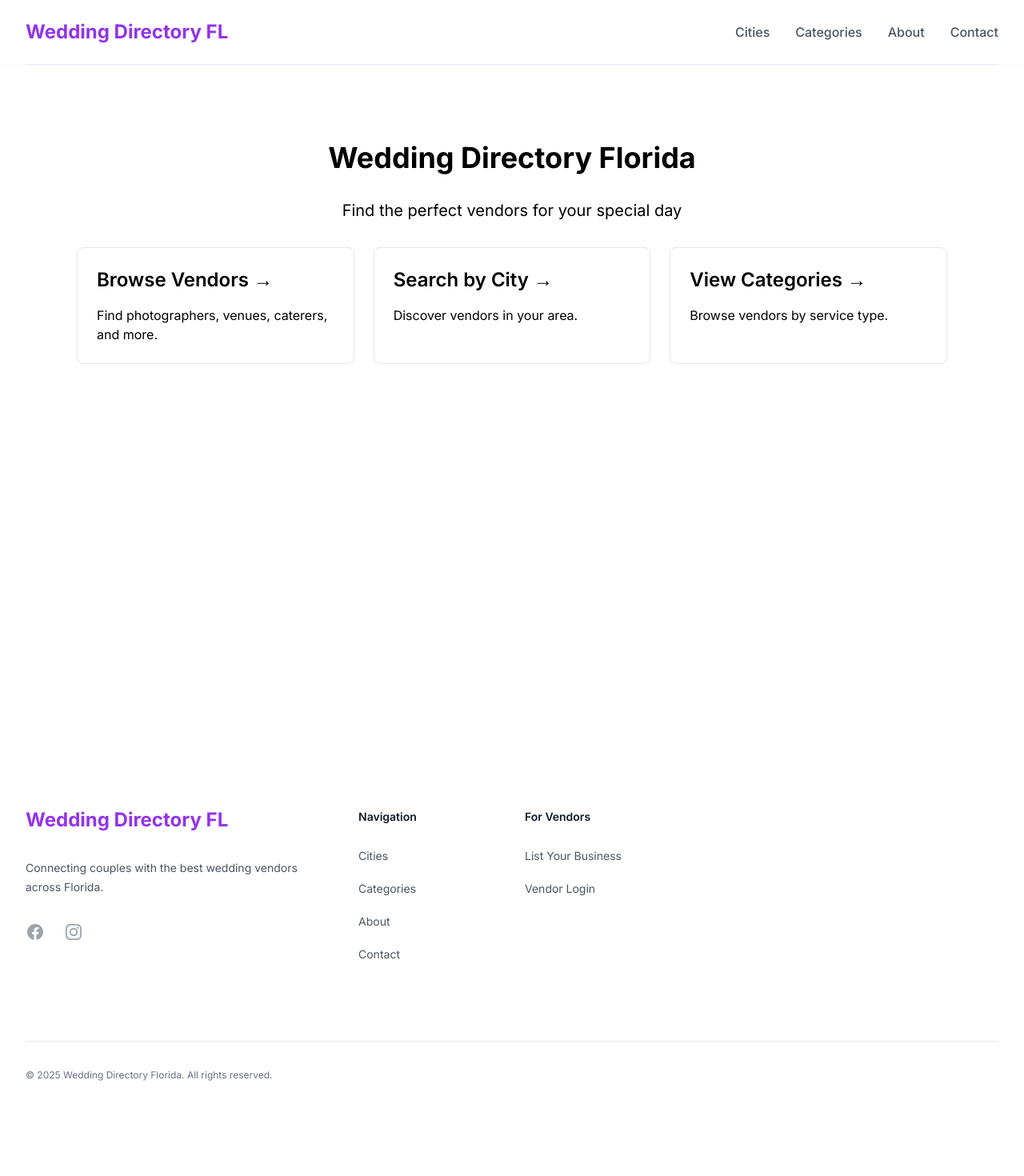
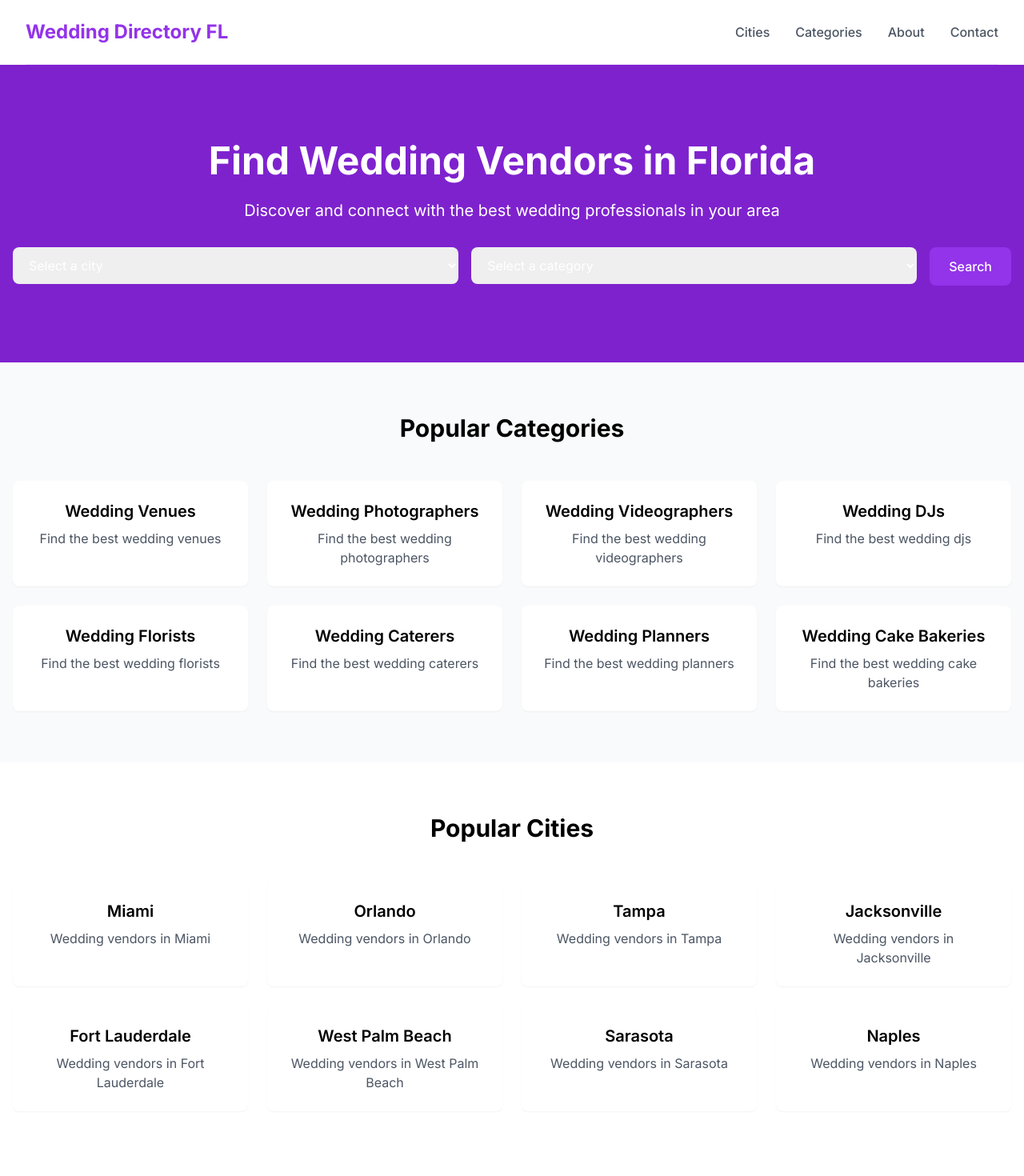
Before and after one commit to natoon16/direct1, a Next.js app: page / in a window 1280 px wide. Shown: the top 1470 px of the page at 80% size. Before the commit the page ends 1386 px from the top, so only its background shows below. Built offline with nearby package versions, Linux system fonts and the light colour scheme.

Commit message:
Restore home page with SearchBox and fix category/city pages

```diff
--- a/app/category/[category]/page.tsx
+++ b/app/category/[category]/page.tsx
@@ -1,6 +1,7 @@
 import { categories } from '../../data/keywords';
 import VendorCard from '../../components/VendorCard';
 import { Place } from '../../lib/places';
+import { notFound } from 'next/navigation';
 
 export async function generateStaticParams() {
   return categories.map((category) => ({
@@ -14,7 +15,7 @@ export default function CategoryPage({ params }: { params: { category: string }
   );
 
   if (!category) {
-    return <div>Category not found</div>;
+    notFound();
   }
 
   // Create a sample place that matches the Place interface
@@ -24,7 +25,7 @@ export default function CategoryPage({ params }: { params: { category: string }
     formatted_address: "Orlando, FL",
     geometry: {
       location: {
-        lat: 28.5383,
+        lat: 28.5383,  // Orlando's coordinates as default
         lng: -81.3792
       }
     },
@@ -43,7 +44,6 @@ export default function CategoryPage({ params }: { params: { category: string }
       </p>
 
       <div className="grid gap-6 md:grid-cols-2 lg:grid-cols-3">
-        {/* Sample vendor card */}
         <VendorCard vendor={sampleVendor} />
       </div>
     </div>
--- a/app/city/[city]/page.tsx
+++ b/app/city/[city]/page.tsx
@@ -1,6 +1,7 @@
 import { cities } from '../../data/cities';
 import VendorCard from '../../components/VendorCard';
 import { Place } from '../../lib/places';
+import { notFound } from 'next/navigation';
 
 export async function generateStaticParams() {
   return cities.map((city) => ({
@@ -14,7 +15,7 @@ export default function CityPage({ params }: { params: { city: string } }) {
   );
 
   if (!city) {
-    return <div>City not found</div>;
+    notFound();
   }
 
   // Create a sample place that matches the Place interface
@@ -43,10 +44,7 @@ export default function CityPage({ params }: { params: { city: string } }) {
       </p>
 
       <div className="grid gap-6 md:grid-cols-2 lg:grid-cols-3">
-        {/* Placeholder for vendor cards - will be replaced with actual data */}
-        <VendorCard
-          vendor={sampleVendor}
-        />
+        <VendorCard vendor={sampleVendor} />
       </div>
     </div>
   );
--- a/app/page.tsx
+++ b/app/page.tsx
@@ -1,33 +1,61 @@
-import Image from 'next/image'
-import Link from 'next/link'
+import Link from 'next/link';
+import SearchBox from './components/SearchBox';
+import { cities } from './data/cities';
+import { categories } from './data/keywords';
 
 export default function Home() {
   return (
-    <main className="flex min-h-screen flex-col items-center p-24">
-      <h1 className="text-4xl font-bold text-center mb-8">
-        Wedding Directory Florida
-      </h1>
+    <main className="min-h-screen">
+      {/* Hero Section */}
+      <div className="relative bg-purple-700 text-white py-24">
+        <div className="container mx-auto px-4">
+          <h1 className="text-4xl md:text-5xl font-bold text-center mb-6">
+            Find Wedding Vendors in Florida
+          </h1>
+          <p className="text-xl text-center mb-8">
+            Discover and connect with the best wedding professionals in your area
+          </p>
+          <SearchBox />
+        </div>
+      </div>
 
-      <p className="text-xl text-center mb-8">
-        Find the perfect vendors for your special day
-      </p>
+      {/* Popular Categories */}
+      <section className="py-16 bg-gray-50">
+        <div className="container mx-auto px-4">
+          <h2 className="text-3xl font-bold text-center mb-12">Popular Categories</h2>
+          <div className="grid grid-cols-1 md:grid-cols-3 lg:grid-cols-4 gap-6">
+            {categories.slice(0, 8).map((category) => (
+              <Link
+                key={category.slug}
+                href={`/category/${category.slug}`}
+                className="p-6 bg-white rounded-lg shadow-sm hover:shadow-md transition-shadow text-center"
+              >
+                <h3 className="text-xl font-semibold mb-2">{category.title}</h3>
+                <p className="text-gray-600">Find the best {category.title.toLowerCase()}</p>
+              </Link>
+            ))}
+          </div>
+        </div>
+      </section>
 
-      <div className="grid grid-cols-1 md:grid-cols-2 lg:grid-cols-3 gap-6 max-w-7xl w-full">
-        <Link href="/vendors" className="p-6 border rounded-lg hover:shadow-lg transition-shadow">
-          <h2 className="text-2xl font-semibold mb-4">Browse Vendors →</h2>
-          <p>Find photographers, venues, caterers, and more.</p>
-        </Link>
-
-        <Link href="/cities" className="p-6 border rounded-lg hover:shadow-lg transition-shadow">
-          <h2 className="text-2xl font-semibold mb-4">Search by City →</h2>
-          <p>Discover vendors in your area.</p>
-        </Link>
-
-        <Link href="/categories" className="p-6 border rounded-lg hover:shadow-lg transition-shadow">
-          <h2 className="text-2xl font-semibold mb-4">View Categories →</h2>
-          <p>Browse vendors by service type.</p>
-        </Link>
-      </div>
+      {/* Popular Cities */}
+      <section className="py-16">
+        <div className="container mx-auto px-4">
+          <h2 className="text-3xl font-bold text-center mb-12">Popular Cities</h2>
+          <div className="grid grid-cols-1 md:grid-cols-3 lg:grid-cols-4 gap-6">
+            {cities.slice(0, 8).map((city) => (
+              <Link
+                key={city.name}
+                href={`/city/${city.name.toLowerCase()}`}
+                className="p-6 bg-white rounded-lg shadow-sm hover:shadow-md transition-shadow text-center"
+              >
+                <h3 className="text-xl font-semibold mb-2">{city.name}</h3>
+                <p className="text-gray-600">Wedding vendors in {city.name}</p>
+              </Link>
+            ))}
+          </div>
+        </div>
+      </section>
     </main>
-  )
+  );
 }
```
